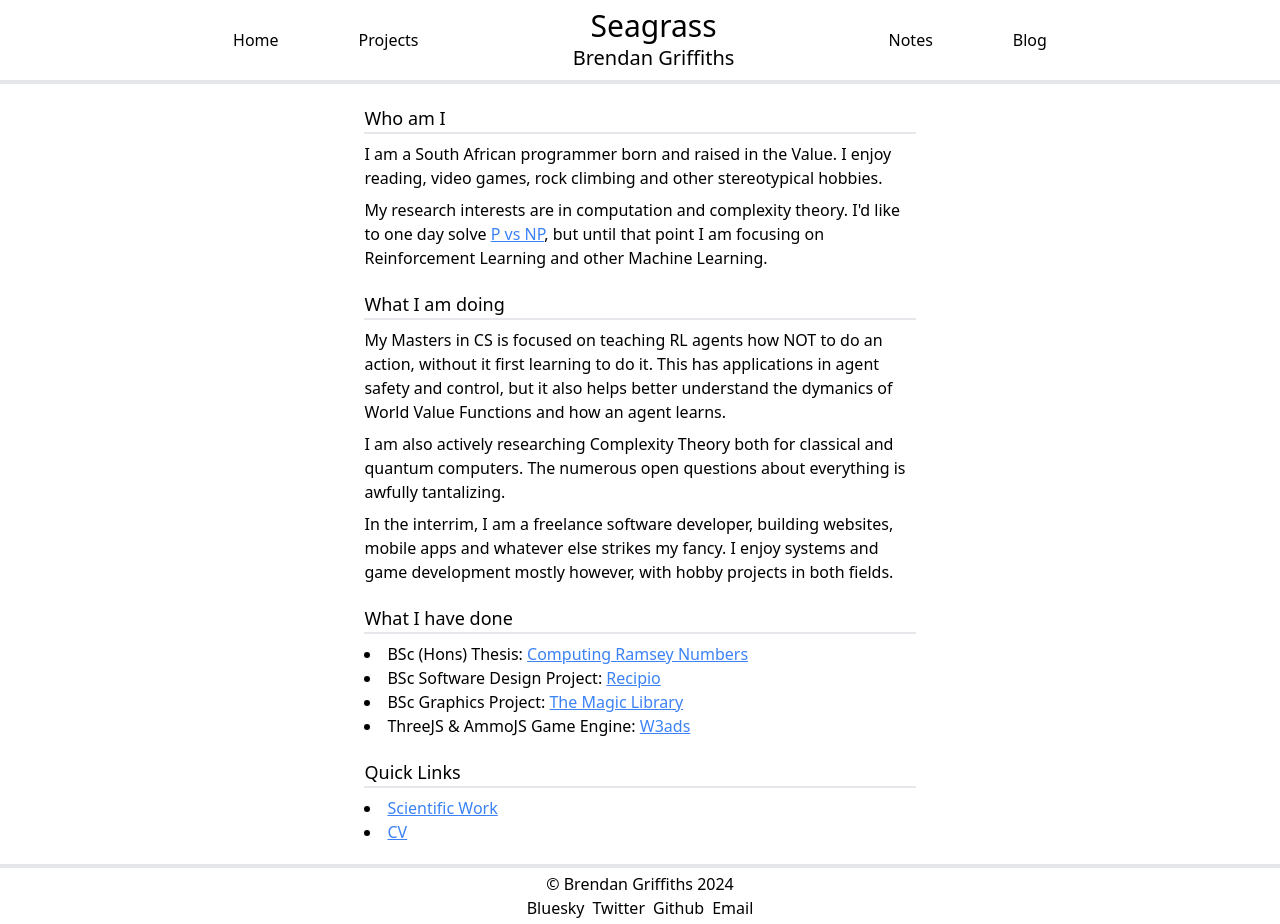
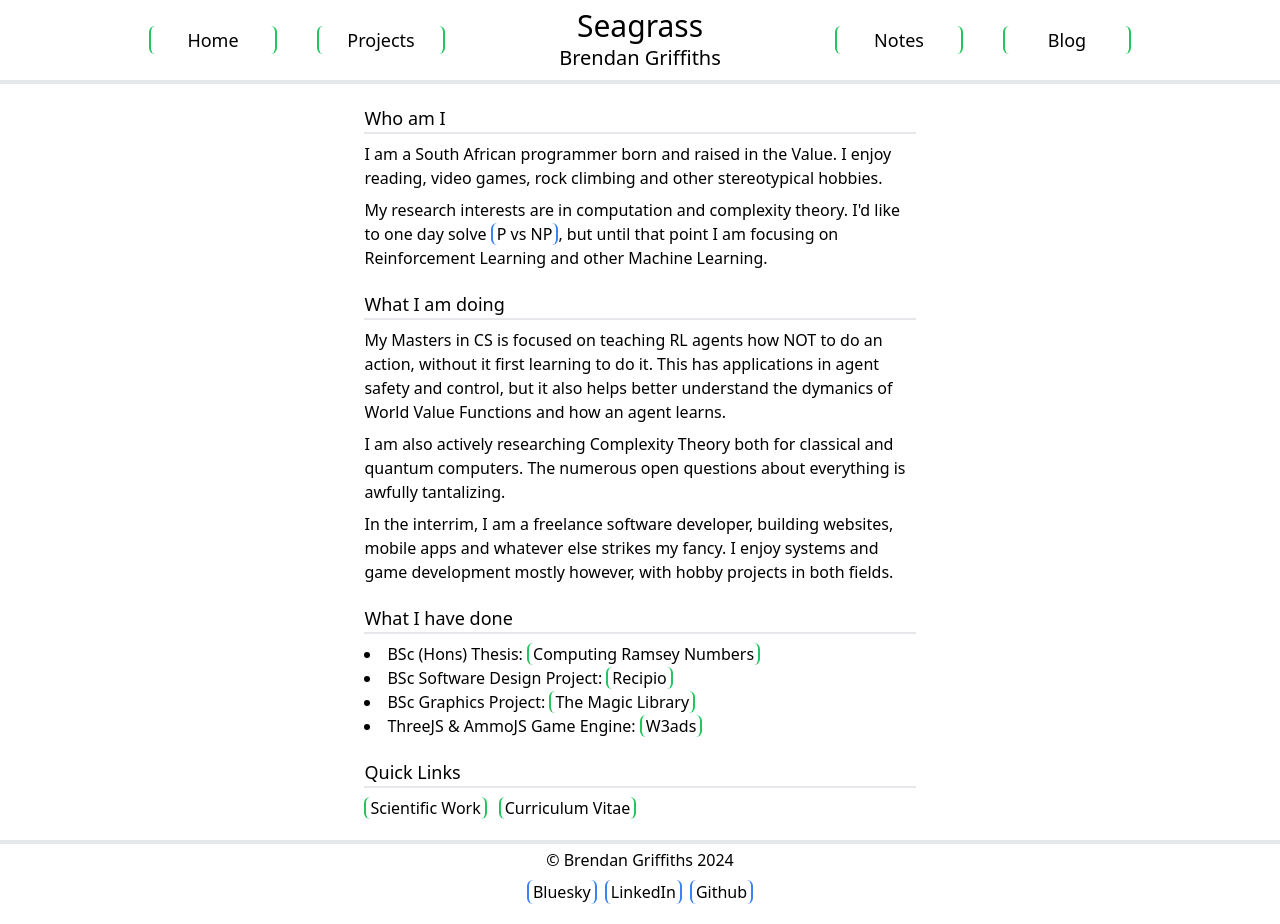
Before and after one commit to orwellian225/seagrass, a SvelteKit app: page / in a window 1280 px wide. Built offline with nearby package versions, Linux system fonts and the light colour scheme.

Commit message:
add: link buttons

```diff
--- /dev/null
+++ b/src/lib/components/external-link.svelte
@@ -0,0 +1,13 @@
+<script lang="ts">
+    export let link: string;
+</script>
+
+<a href={link} class="
+    px-1
+    rounded-md
+    border-x-2
+    border-blue-500
+    hover:border-y-2
+">
+    <slot />
+</a>
--- /dev/null
+++ b/src/lib/components/internal-link.svelte
@@ -0,0 +1,13 @@
+<script lang="ts">
+    export let link: string;
+</script>
+
+<a href={link} class="
+    px-1
+    rounded-md
+    border-x-2
+    border-green-500
+    hover:border-y-2
+">
+    <slot />
+</a>
--- /dev/null
+++ b/src/lib/components/nav-link.svelte
@@ -0,0 +1,17 @@
+<script lang="ts">
+    export let link: string;
+</script>
+
+<a href={link} class="
+    px-2
+    rounded-md
+    border-x-2
+    border-green-500
+    hover:border-y-2
+    text-lg
+    text-center
+    w-fit
+    md:w-32
+">
+    <slot />
+</a>
--- a/src/routes/+layout.svelte
+++ b/src/routes/+layout.svelte
@@ -1,5 +1,8 @@
 <script lang="ts">
     import "../app.css"
+
+    import NavLink from '$lib/components/nav-link.svelte'
+    import ExternalLink from '$lib/components/external-link.svelte'
 </script>
 
 <svelte:head>
@@ -9,17 +12,17 @@
 <svelte:body class="w-screen min-h-screen h-fit bg-stone-50 flex flex-col justify-start items-center gap-10 p-2 overflow-y-auto overflow-x-hidden" />
 
 <header class="w-full h-fit flex flex-col md:flex-row gap-3 md:gap-20 border-b-4 justify-start items-center py-1 md:py-2 md:px-5">
-    <nav class="flex flex-row items-center space-x-20 justify-center w-full">
-        <a href="/">Home</a>
-        <a href="/projects/">Projects</a>
+    <nav class="flex flex-row items-center space-x-10 justify-center w-full py-2 md:py-0">
+        <NavLink link="/">Home</NavLink>
+        <NavLink link="/projects/">Projects</NavLink>
 
         <section class="w-1/4 hidden md:flex flex-col items-center justify-center">
             <h1 class="text-3xl">Seagrass</h1>
             <h2 class="text-lg md:text-xl">Brendan Griffiths</h2>
         </section>
 
-        <a href="/notes/">Notes</a>
-        <a href="/blog/">Blog</a>
+        <NavLink link="/notes/">Notes</NavLink>
+        <NavLink link="/blog/">Blog</NavLink>
     </nav>
 </header>
 
@@ -27,13 +30,12 @@
     <slot />
 </main>
 
-<footer class="w-full h-fit flex flex-col border-t-4 py-1 justify-center items-center">
+<footer class="w-full h-fit flex flex-col border-t-4 py-1 justify-center items-center gap-2">
     <p>&copy; Brendan Griffiths 2024</p>
 
-    <ul class="flex flex-row gap-2">
-        <li>Bluesky</li>
-        <li>Twitter</li>
-        <li>Github</li>
-        <li>Email</li>
-    </ul>
+    <nav class="flex flex-row gap-2 h-fit">
+        <ExternalLink link="https://bsky.app/profile/seagrass255.bsky.social">Bluesky</ExternalLink>
+        <ExternalLink link="https://www.linkedin.com/in/brendan-griffiths-65a142226">LinkedIn</ExternalLink>
+        <ExternalLink link="https://github.com/orwellian225">Github</ExternalLink>
+    </nav>
 </footer>
--- a/src/routes/+page.svelte
+++ b/src/routes/+page.svelte
@@ -1,3 +1,8 @@
+<script lang="ts">
+    import InternalLink from "$lib/components/internal-link.svelte"
+    import ExternalLink from "$lib/components/external-link.svelte"
+</script>
+
 <div class="w-full md:w-2/3 h-full flex flex-col justify-start items-center ">
     <section class="w-2/3 flex md:hidden flex-col justify-center items-center border-b-4">
         <h1 class="text-3xl">Seagrass</h1>
@@ -15,7 +20,7 @@
 
             <p>
                 My research interests are in computation and complexity theory.
-                I'd like to one day solve <a class="underline text-blue-500" href="https://en.wikipedia.org/wiki/P_versus_NP_problem">P vs NP</a>, but until that point I am focusing on Reinforcement Learning and other Machine Learning.
+                I'd like to one day solve <ExternalLink link="https://en.wikipedia.org/wiki/P_versus_NP_problem">P vs NP</ExternalLink>, but until that point I am focusing on Reinforcement Learning and other Machine Learning.
             </p>
         </article>
 
@@ -42,19 +47,19 @@
             <h3 class="text-lg border-b-2">What I have done</h3>
 
             <ul class="list-disc list-inside">
-                <li>BSc (Hons) Thesis: <a class="underline text-blue-500" href='/projects/computing-ramnums'>Computing Ramsey Numbers</a></li>
-                <li>BSc Software Design Project: <a class="underline text-blue-500" href='/projects/recipio'>Recipio</a></li>
-                <li>BSc Graphics Project: <a class="underline text-blue-500" href='/projects/the-magic-library'>The Magic Library</a></li>
-                <li>ThreeJS & AmmoJS Game Engine: <a class="underline text-blue-500" href='/projects/w3ads'>W3ads</a></li>
+                <li>BSc (Hons) Thesis: <InternalLink link='/projects/computing-ramnums'>Computing Ramsey Numbers</InternalLink></li>
+                <li>BSc Software Design Project: <InternalLink link='/projects/recipio'>Recipio</InternalLink></li>
+                <li>BSc Graphics Project: <InternalLink link='/projects/the-magic-library'>The Magic Library</InternalLink></li>
+                <li>ThreeJS & AmmoJS Game Engine: <InternalLink link='/projects/w3ads'>W3ads</InternalLink></li>
             </ul>
         </article>
 
         <article class="flex flex-col gap-2 w-full">
             <h3 class="text-lg border-b-2">Quick Links</h3>
 
-            <ul class="list-disc list-inside">
-                <li><a class="underline text-blue-500">Scientific Work</a></li>
-                <li><a class="underline text-blue-500">CV</a></li>
+            <ul class="flex flex-row justify-start items-center gap-3 flex-wrap">
+                <li><InternalLink link="">Scientific Work</InternalLink></li>
+                <li><InternalLink link="">Curriculum Vitae</InternalLink></li>
             </ul>
         </article>
     </section>
```
